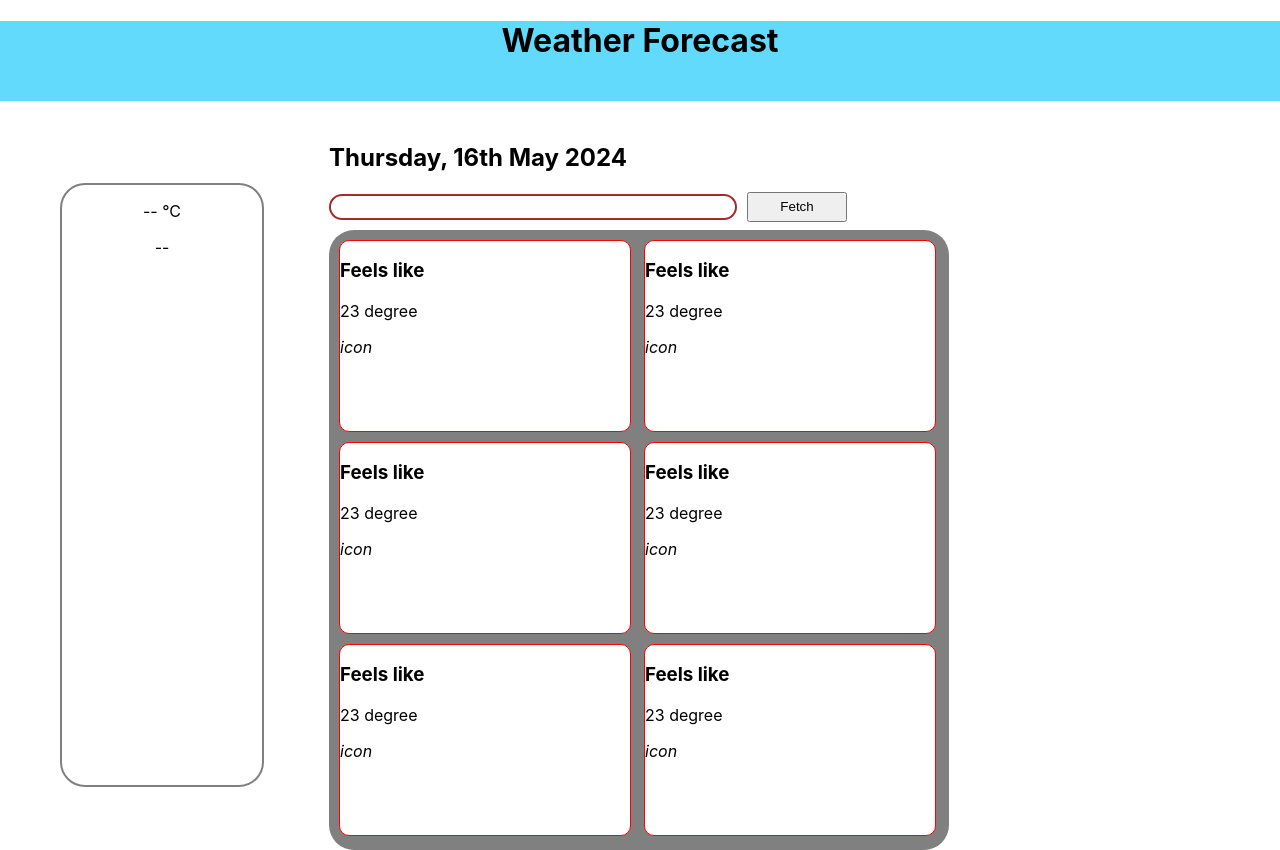
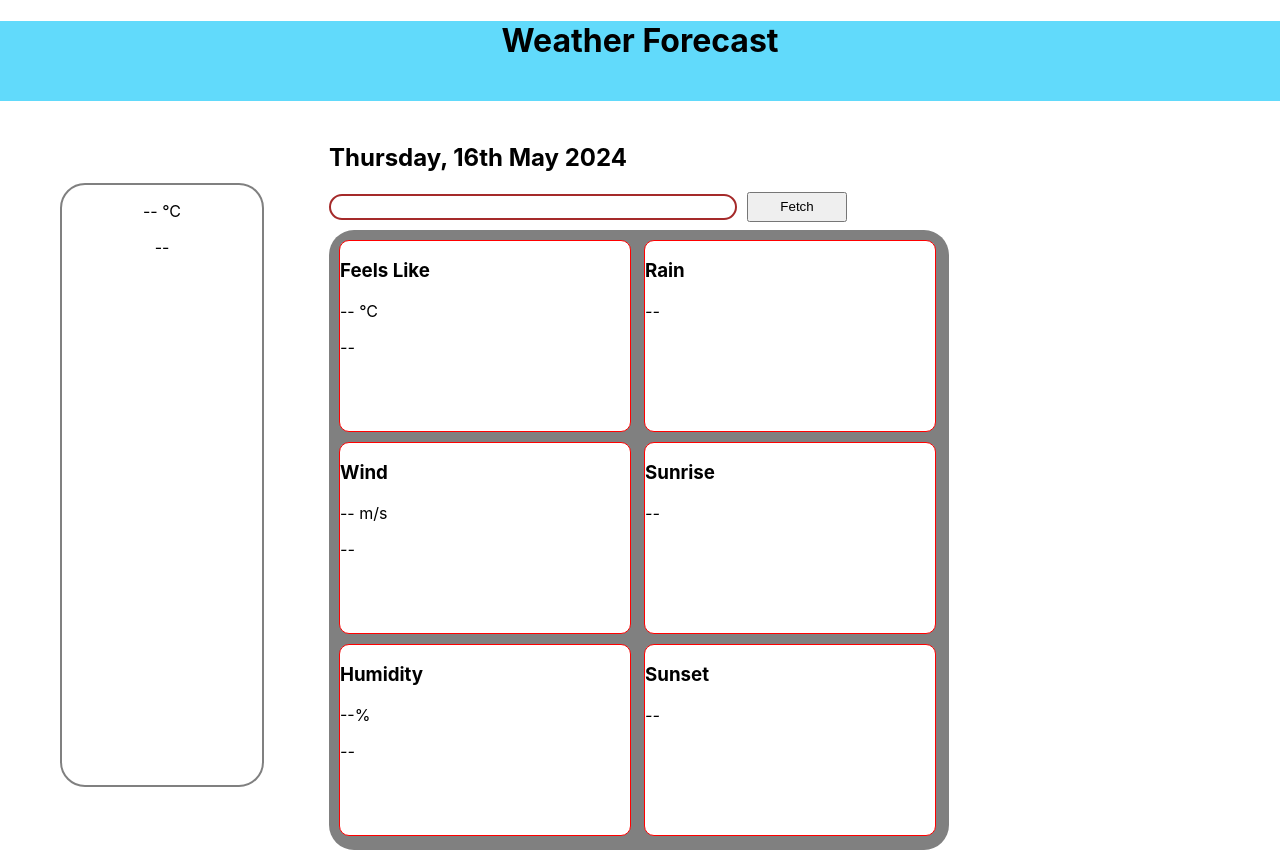
Before and after one commit to anudevSaraswat/weather-app, a React (Create React App) app: page / in a window 1280 px wide. Built offline with nearby package versions, Linux system fonts and the light colour scheme; no server answers.

Commit message:
wip: showing weather data in WeatherInfoBox

```diff
--- a/src/App.js
+++ b/src/App.js
@@ -30,8 +30,17 @@ function App() {
 
       let description = weather.description;
       let temperature = main.temp;
+      let feelsLike = main.feels_like;
+      let wind = response.data.wind.speed;
+      let humidity = main.humidity;
 
-      setWeatherData({ description: description, temperature: temperature });
+      setWeatherData({
+        description: description,
+        temperature: temperature,
+        feelsLike: feelsLike,
+        wind: wind,
+        humidity: humidity,
+      });
     } else {
       alert("Enter location to get weather information")
     }
@@ -43,7 +52,7 @@ function App() {
       <div className="container">
         <WeatherBriefingBox description={weatherData.description} temperature={weatherData.temperature}>
         </WeatherBriefingBox>
-        <WeatherInfo fetch={fetchAndParseWeatherData}></WeatherInfo>
+        <WeatherInfo fetch={fetchAndParseWeatherData} weatherData={weatherData}></WeatherInfo>
       </div>
     </div>
   );
--- a/src/WeatherInfo.js
+++ b/src/WeatherInfo.js
@@ -23,18 +23,22 @@ function ordinalNumberPrefix(date) {
     }
 }
 
-export function WeatherInfo({ fetch }) {
+export function WeatherInfo({ fetch, weatherData }) {
+
+    const feelsLike = `${weatherData.feelsLike} \u00b0C`
+    const wind = `${weatherData.wind} m/s`
+    const humidity = `${weatherData.humidity}%`
     return (
         <div>
             <h2>{dateStr}</h2>
             <WeatherInput fetch={fetch}></WeatherInput>
             <div className="flex-container">
-                <WeatherInfoBox></WeatherInfoBox>
-                <WeatherInfoBox></WeatherInfoBox>
-                <WeatherInfoBox></WeatherInfoBox>
-                <WeatherInfoBox></WeatherInfoBox>
-                <WeatherInfoBox></WeatherInfoBox>
-                <WeatherInfoBox></WeatherInfoBox>
+                <WeatherInfoBox label="Feels Like" value={feelsLike}></WeatherInfoBox>
+                <WeatherInfoBox label="Wind" value={wind}></WeatherInfoBox>
+                <WeatherInfoBox label="Humidity" value={humidity}></WeatherInfoBox>
+                <WeatherInfoBox label="Rain"></WeatherInfoBox>
+                <WeatherInfoBox label="Sunrise"></WeatherInfoBox>
+                <WeatherInfoBox label="Sunset"></WeatherInfoBox>
             </div>
         </div>
     );
--- a/src/WeatherInfoBox.js
+++ b/src/WeatherInfoBox.js
@@ -1,11 +1,11 @@
 import "./WeatherInfoBox.css";
 
-export function WeatherInfoBox() {
+export function WeatherInfoBox({ label, value }) {
     return (
         <div className="info-box">
-            <h3 className="weather-info-heading">Feels like</h3>
-            <p className="temperature">23 degree</p>
-            <i className="icon">icon</i>
+            <h3 className="weather-info-heading">{label}</h3>
+            <p className="temperature">{value}</p>
+            <i className="icon">--</i>
         </div>
     );
 }
```
